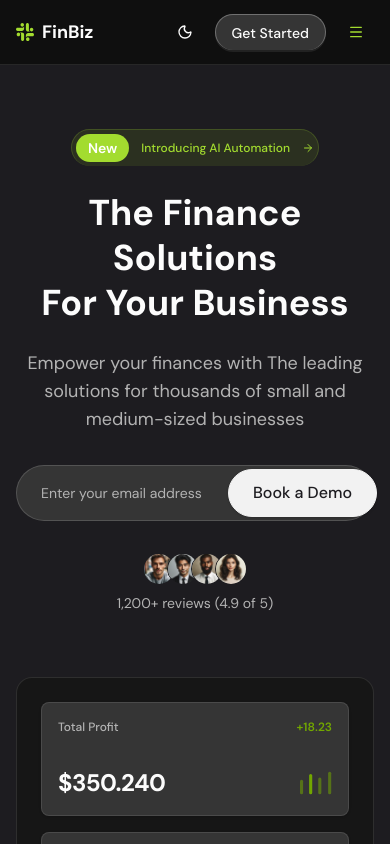
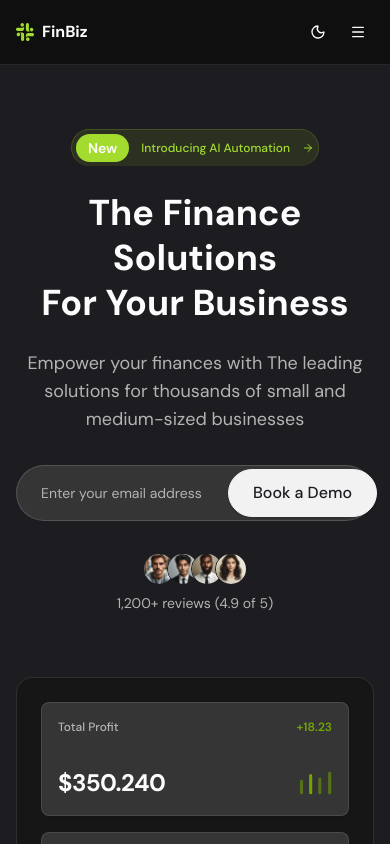
Before and after one commit to mmt20/reactjs-finance-saas, a React (Vite) app: page / in a window 390 px wide. Shown: the top 844 px of the page. Built offline with nearby package versions, Linux system fonts and the light colour scheme.

Commit message:
refactor: update UI component aliases and improve Header layout

```diff
--- a/src/components/Dashboard/BalanceCard.tsx
+++ b/src/components/Dashboard/BalanceCard.tsx
@@ -9,7 +9,7 @@ const BalanceCard = () => (
         <p className="text-xl  ">$350.0</p>
       </div>
 
-      <Button variant="sold" className="w-full">
+      <Button variant="default" className="w-full rounded-lg">
         Transfer
       </Button>
 
--- a/src/components/Features/accounting-card/AmountSummary.tsx
+++ b/src/components/Features/accounting-card/AmountSummary.tsx
@@ -1,7 +1,7 @@
 const AmountSummary = () => {
   return (
     <div className="absolute -bottom-7 left-4 bg-muted rounded-t-2xl rounded-b-none p-6 w-[40%] shadow-sm">
-      <div className="text-4xl font-bold text-foreground mb-3">$3453.00</div>
+      <div className="text-xl md:text-2xl  lg:text-4xl font-bold text-foreground mb-3">$3453.00</div>
       <div className="border-t border-border my-4"></div>
       <div className="space-y-2">
         <div className="h-2 bg-border rounded-full w-full"></div>
--- a/src/components/Header/Header.tsx
+++ b/src/components/Header/Header.tsx
@@ -11,15 +11,15 @@ const Header = () => {
   const navItems = ["Product", "Pages", "Integrations", "Blog", "Pricing"];
 
   return (
-    <header className="sticky top-0 z-50 dark:bg-[#0F0F0F] backdrop-blur border-b border-border">
-      <div className="max-w-7xl mx-auto px-4 sm:px-6 lg:px-8">
-        <div className="flex h-16 items-center justify-between">
-          <div className="flex items-center gap-2">
-            <LogoIcon />
-            <span className="font-bold text-lg">FinBiz</span>
+    <header className="sticky top-0 z-50 w-full dark:bg-[#0F0F0F] backdrop-blur border-b border-border">
+      <div className="w-full max-w-7xl mx-auto px-4 sm:px-6 lg:px-8">
+        <div className="flex h-16 items-center justify-between gap-2">
+          <div className="flex items-center gap-2 shrink-0">
+            <LogoIcon className="shrink-0" />
+            <span className="font-bold text-base sm:text-lg whitespace-nowrap">FinBiz</span>
           </div>
 
-          <nav className="hidden md:flex items-center gap-4">
+          <nav className="hidden md:flex items-center gap-1 lg:gap-4">
             {navItems.map((item) => (
               <NavLink key={item} href={`#${item.toLowerCase()}`}>
                 {item}
@@ -27,28 +27,32 @@ const Header = () => {
             ))}
           </nav>
 
-          <div className="flex items-center gap-3">
+          <div className="flex items-center gap-2 shrink-0">
             <Button
               variant="ghost"
-              size="sm"
+              size="icon-sm"
               onClick={() => setTheme(theme === "dark" ? "light" : "dark")}
-              className="w-9 px-0 cursor-pointer"
+              className="cursor-pointer shrink-0"
             >
               <Sun className="h-[1.2rem] w-[1.2rem] rotate-0 scale-100 transition-all dark:-rotate-90 dark:scale-0" />
               <Moon className="absolute h-[1.2rem] w-[1.2rem] rotate-90 scale-0 transition-all dark:rotate-0 dark:scale-100" />
               <span className="sr-only">Toggle theme</span>
             </Button>
 
-            <Button className="md:inline-flex cursor-pointer" variant={"raised-light"}>
+            <Button
+              className="hidden sm:inline-flex cursor-pointer shrink-0 text-xs sm:text-sm"
+              variant="raised-light"
+              size="sm"
+            >
               Get Started
             </Button>
 
             <Button
-              variant="link"
-              className="md:hidden p-2"
+              variant="ghost"
+              className="md:hidden shrink-0"
               onClick={() => setMobileMenuOpen(!mobileMenuOpen)}
               aria-label="Toggle menu"
-              size="icon"
+              size="icon-sm"
             >
               {mobileMenuOpen ? <X className="h-5 w-5" /> : <Menu className="h-5 w-5" />}
             </Button>
@@ -58,7 +62,7 @@ const Header = () => {
         {mobileMenuOpen && (
           <nav className="md:hidden flex flex-col gap-2 pb-4 border-t pt-4">
             {navItems.map((item) => (
-              <NavLink key={item} href={`#${item.toLowerCase()}`}>
+              <NavLink key={item} href={`#${item.toLowerCase()}`} onClick={() => setMobileMenuOpen(false)}>
                 {item}
               </NavLink>
             ))}
```
Also changed, not shown: components.json.
